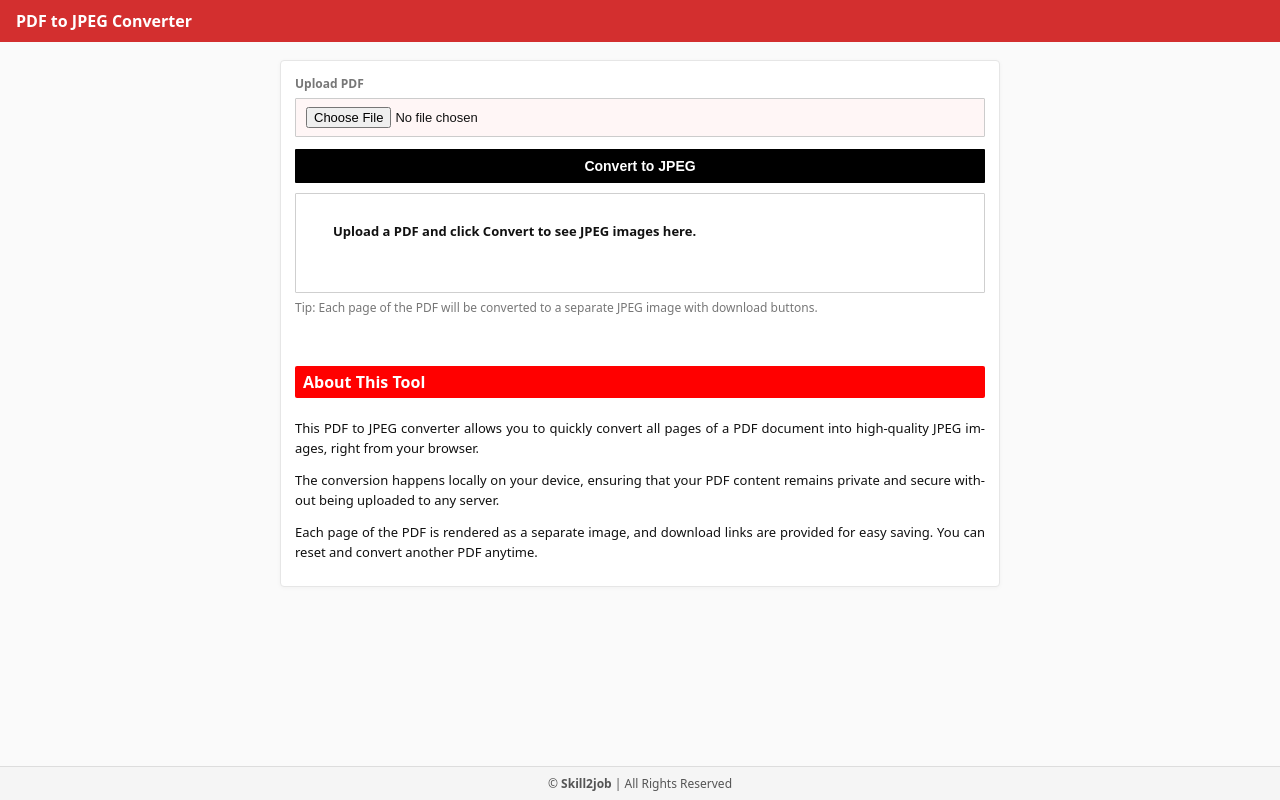
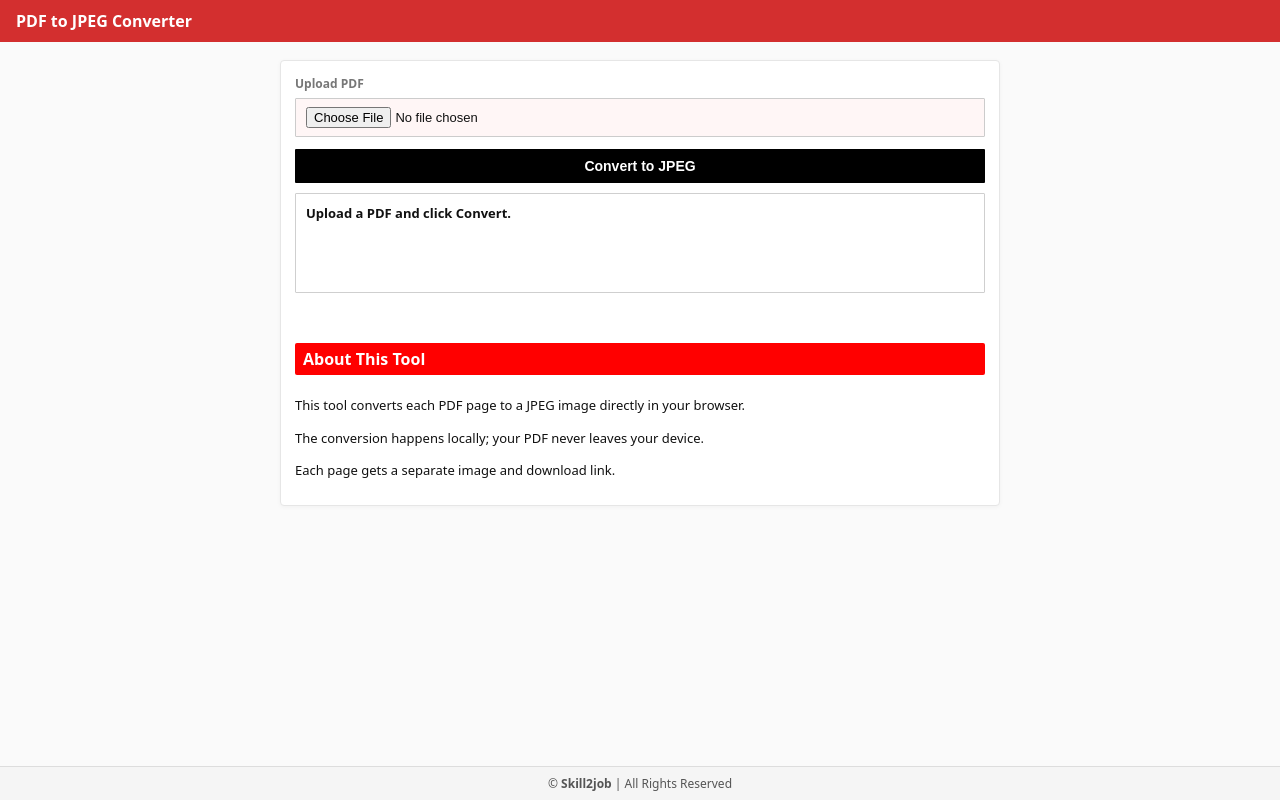
Before and after one commit to yadav150/Pdf-to-JPEG-Convertor, a plain HTML site: page index.html in a window 1280 px wide. Drawn offline with Linux system fonts and the light colour scheme; a script that the page names is missing.

Commit message:
Update index.html

```diff
--- a/index.html
+++ b/index.html
@@ -9,29 +9,24 @@
 <body>
   <div class="header">PDF to JPEG Converter</div>
 
-  <div class="card" role="region" aria-label="PDF to JPEG converter">
+  <div class="card">
     <div class="card-body">
       <div class="row">
         <label for="pdfFile">Upload PDF</label>
         <input type="file" id="pdfFile" accept="application/pdf">
       </div>
       <button id="convertBtn" class="btn">Convert to JPEG</button>
-      <div id="result" class="result">
-        Upload a PDF and click Convert to see JPEG images here.
-      </div>
-      <div class="meta">
-        Tip: Each page of the PDF will be converted to a separate JPEG image with download buttons.
-      </div>
+      <div id="result" class="result">Upload a PDF and click Convert.</div>
 
       <h4 class="h4-style">About This Tool</h4>
       <p class="justify-p">
-        This PDF to JPEG converter allows you to quickly convert all pages of a PDF document into high-quality JPEG images, right from your browser.
+        This tool converts each PDF page to a JPEG image directly in your browser.
       </p>
       <p class="justify-p">
-        The conversion happens locally on your device, ensuring that your PDF content remains private and secure without being uploaded to any server.
+        The conversion happens locally; your PDF never leaves your device.
       </p>
       <p class="justify-p">
-        Each page of the PDF is rendered as a separate image, and download links are provided for easy saving. You can reset and convert another PDF anytime.
+        Each page gets a separate image and download link.
       </p>
     </div>
   </div>
@@ -43,7 +38,7 @@
   <!-- PDF.js library -->
   <script src="https://cdnjs.cloudflare.com/ajax/libs/pdf.js/3.12.313/pdf.min.js"></script>
   <script>
-    // Set PDF.js worker path
+    // Set the workerSrc before using PDF.js
     pdfjsLib.GlobalWorkerOptions.workerSrc = 'https://cdnjs.cloudflare.com/ajax/libs/pdf.js/3.12.313/pdf.worker.min.js';
   </script>
   <script src="script.js"></script>
```
